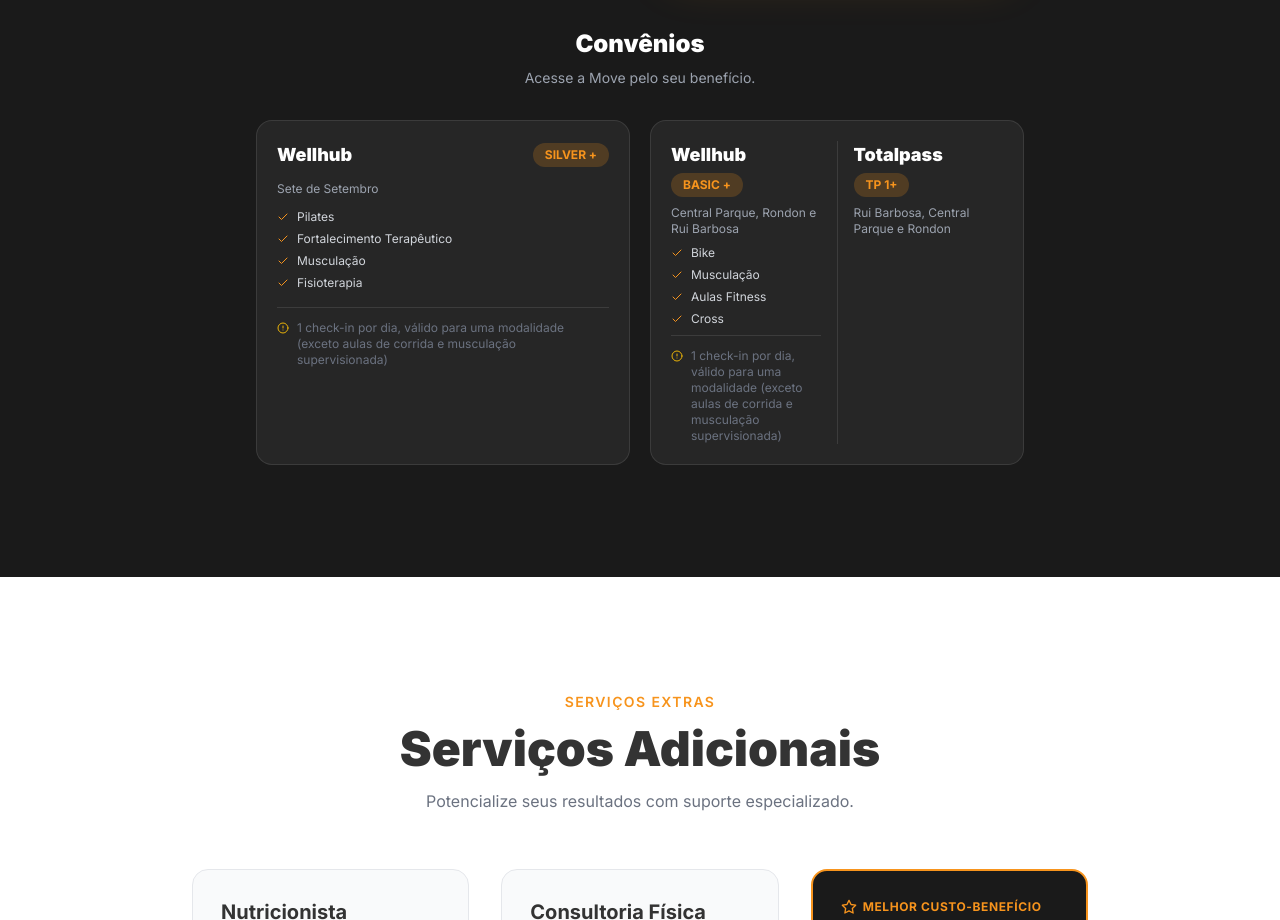
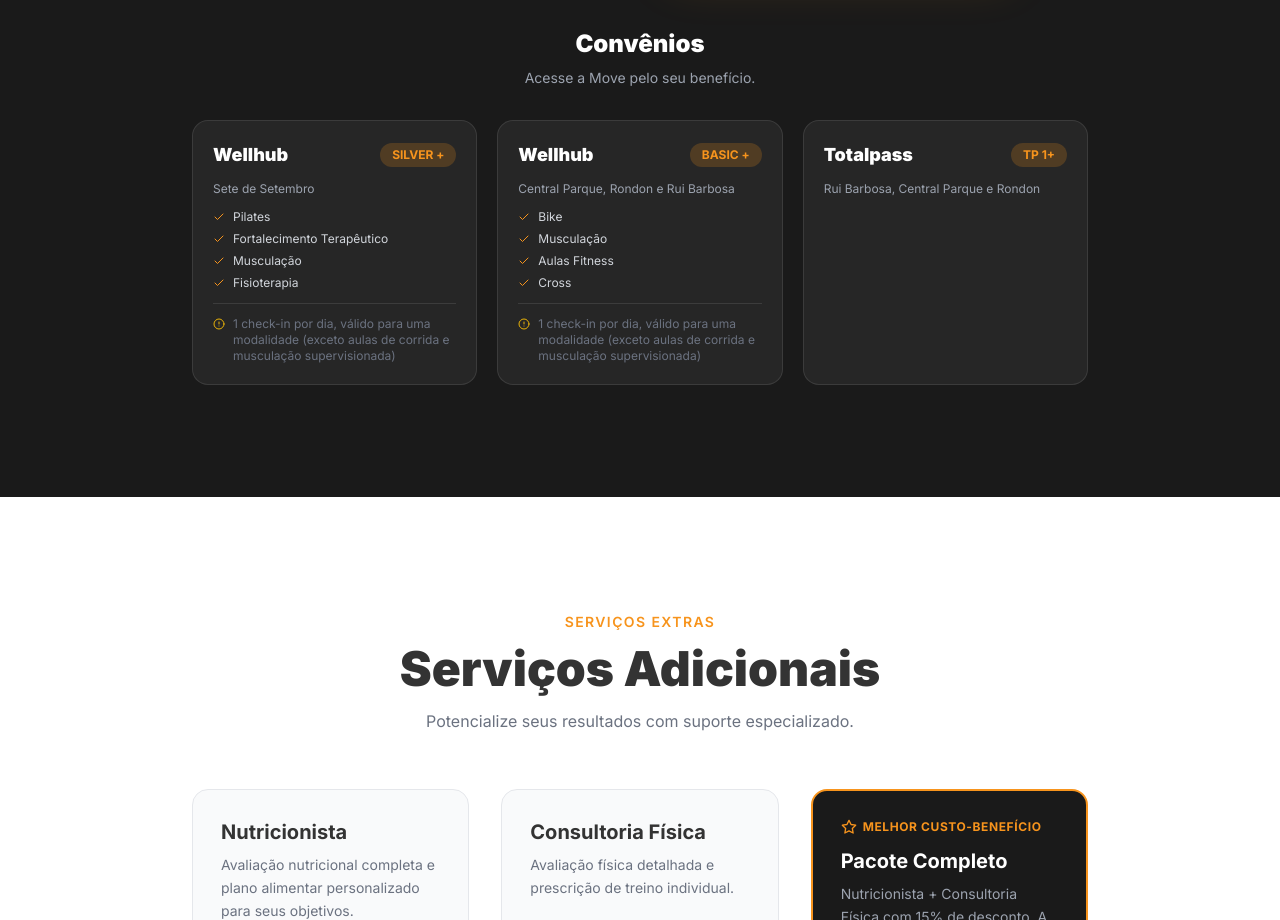
Before and after one commit to DelgasTech/move, a Next.js app: page / in a window 1280 px wide. Shown: the part 3940-4860 px from the top of the page. Built offline with nearby package versions, Linux system fonts and the light colour scheme.

Commit message:
revert: restore 3 separate partner cards layout

```diff
--- a/components/sections/Planos.tsx
+++ b/components/sections/Planos.tsx
@@ -139,18 +139,15 @@
           <h3 className="text-center text-white font-black text-2xl mb-2">Convênios</h3>
           <p className="text-center text-gray-400 text-sm mb-8">Acesse a Move pelo seu benefício.</p>
 
-          <div className="grid grid-cols-1 md:grid-cols-2 gap-5 max-w-3xl mx-auto">
-
-            {/* Wellhub — Sete de Setembro (SILVER+) */}
-            {(() => {
-              const p = partners[0];
-              return (
-                <div className="bg-charcoal/50 border border-white/10 rounded-2xl p-5 flex flex-col gap-3">
+          <div className="grid grid-cols-1 md:grid-cols-3 gap-5 max-w-4xl mx-auto">
+            {partners.map((p, i) => (
+              <div key={i} className="bg-charcoal/50 border border-white/10 rounded-2xl p-5 flex flex-col gap-3">
                 <div className="flex items-center justify-between">
                   <span className="text-white font-black text-lg">{p.name}</span>
                   <span className="bg-primary/20 text-primary text-xs font-bold px-3 py-1 rounded-full">{p.tier}</span>
                 </div>
                 <p className="text-gray-400 text-xs">{p.units}</p>
+                {p.includes.length > 0 && (
                   <ul className="space-y-1.5">
                     {p.includes.map((item) => (
                       <li key={item} className="flex items-center gap-2 text-gray-300 text-xs">
@@ -159,60 +156,15 @@
                       </li>
                     ))}
                   </ul>
+                )}
                 {p.obs && (
-                    <div className="flex items-start gap-2 mt-1 text-gray-500 text-xs border-t border-white/10 pt-3">
+                  <div className="flex items-start gap-2 mt-auto pt-3 border-t border-white/10 text-gray-500 text-xs">
                     <FiAlertCircle className="w-3 h-3 text-yellow-500 flex-shrink-0 mt-0.5" />
                     <span>{p.obs}</span>
                   </div>
                 )}
               </div>
-              );
-            })()}
-
-            {/* Wellhub BASIC+ + Totalpass — mesclados */}
-            {(() => {
-              const wb = partners[1];
-              const tp = partners[2];
-              return (
-                <div className="bg-charcoal/50 border border-white/10 rounded-2xl p-5 flex gap-4">
-                  {/* Wellhub BASIC+ */}
-                  <div className="flex-1 flex flex-col gap-2">
-                    <div className="flex flex-col gap-1">
-                      <span className="text-white font-black text-lg">{wb.name}</span>
-                      <span className="bg-primary/20 text-primary text-xs font-bold px-3 py-1 rounded-full w-fit">{wb.tier}</span>
-                    </div>
-                    <p className="text-gray-400 text-xs">{wb.units}</p>
-                    <ul className="space-y-1.5">
-                      {wb.includes.map((item) => (
-                        <li key={item} className="flex items-center gap-2 text-gray-300 text-xs">
-                          <FiCheck className="w-3 h-3 text-primary flex-shrink-0" />
-                          {item}
-                        </li>
             ))}
-                    </ul>
-                    {wb.obs && (
-                      <div className="flex items-start gap-2 mt-auto pt-3 border-t border-white/10 text-gray-500 text-xs">
-                        <FiAlertCircle className="w-3 h-3 text-yellow-500 flex-shrink-0 mt-0.5" />
-                        <span>{wb.obs}</span>
-                      </div>
-                    )}
-                  </div>
-
-                  {/* Divisor vertical */}
-                  <div className="w-px bg-white/10 self-stretch" />
-
-                  {/* Totalpass */}
-                  <div className="flex-1 flex flex-col gap-2">
-                    <div className="flex flex-col gap-1">
-                      <span className="text-white font-black text-lg">{tp.name}</span>
-                      <span className="bg-primary/20 text-primary text-xs font-bold px-3 py-1 rounded-full w-fit">{tp.tier}</span>
-                    </div>
-                    <p className="text-gray-400 text-xs">{tp.units}</p>
-                  </div>
-                </div>
-              );
-            })()}
-
           </div>
         </motion.div>
 
```
Lines whose indentation alone changed are shown as unchanged.
